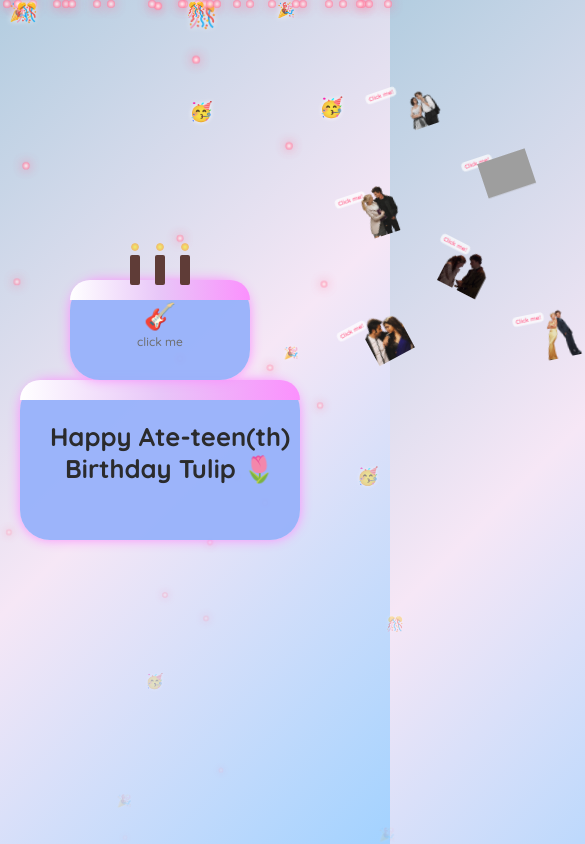
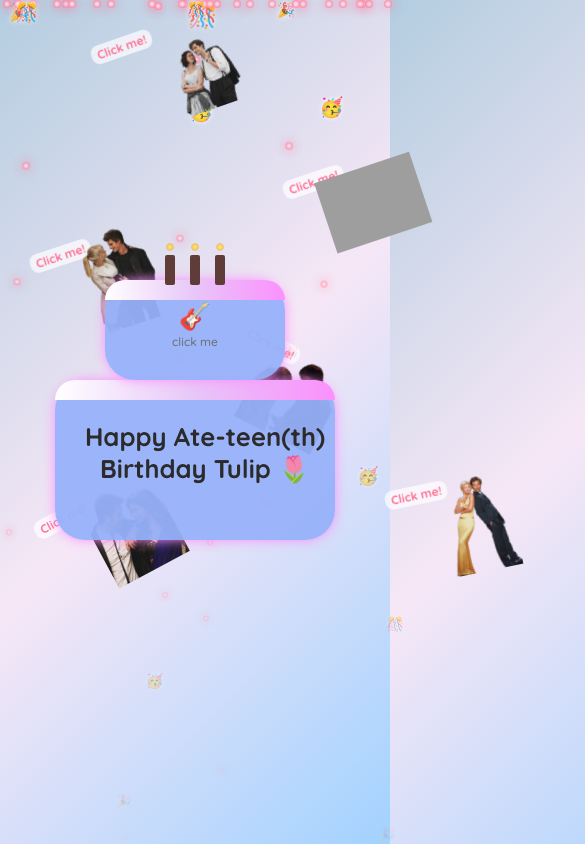
Before and after one commit to Mac0710/ate-teen-birthday, a plain HTML site: page birthday.html in a window 390 px wide. Shown: the top 844 px of the page, 585 px wide, since content can reach past the window. Drawn offline with nearby package versions, Linux system fonts and the light colour scheme; grey boxes are pictures that could not be loaded.

Commit message:
Update birthday-style.css

```diff
--- a/birthday-style.css
+++ b/birthday-style.css
@@ -346,27 +346,3 @@ h1 {
   border-radius: 5px;
   cursor: pointer;
 }
-#characters-wrapper {
-  position: relative;
-  width: 100%;
-  max-width: 1200px; /* or whatever your base desktop width was */
-  margin: 0 auto;
-  height: 700px; /* fixed height or dynamic if needed */
-  transform-origin: top left;
-}
-
-/* Make it scale on smaller screens */
-@media (max-width: 768px) {
-  #characters-wrapper {
-    transform: scale(0.7);
-  }
-}
-
-@media (max-width: 480px) {
-  #characters-wrapper {
-    transform: scale(0.5);
-  }
-}
-body {
-  overflow-x: hidden;
-}
```
